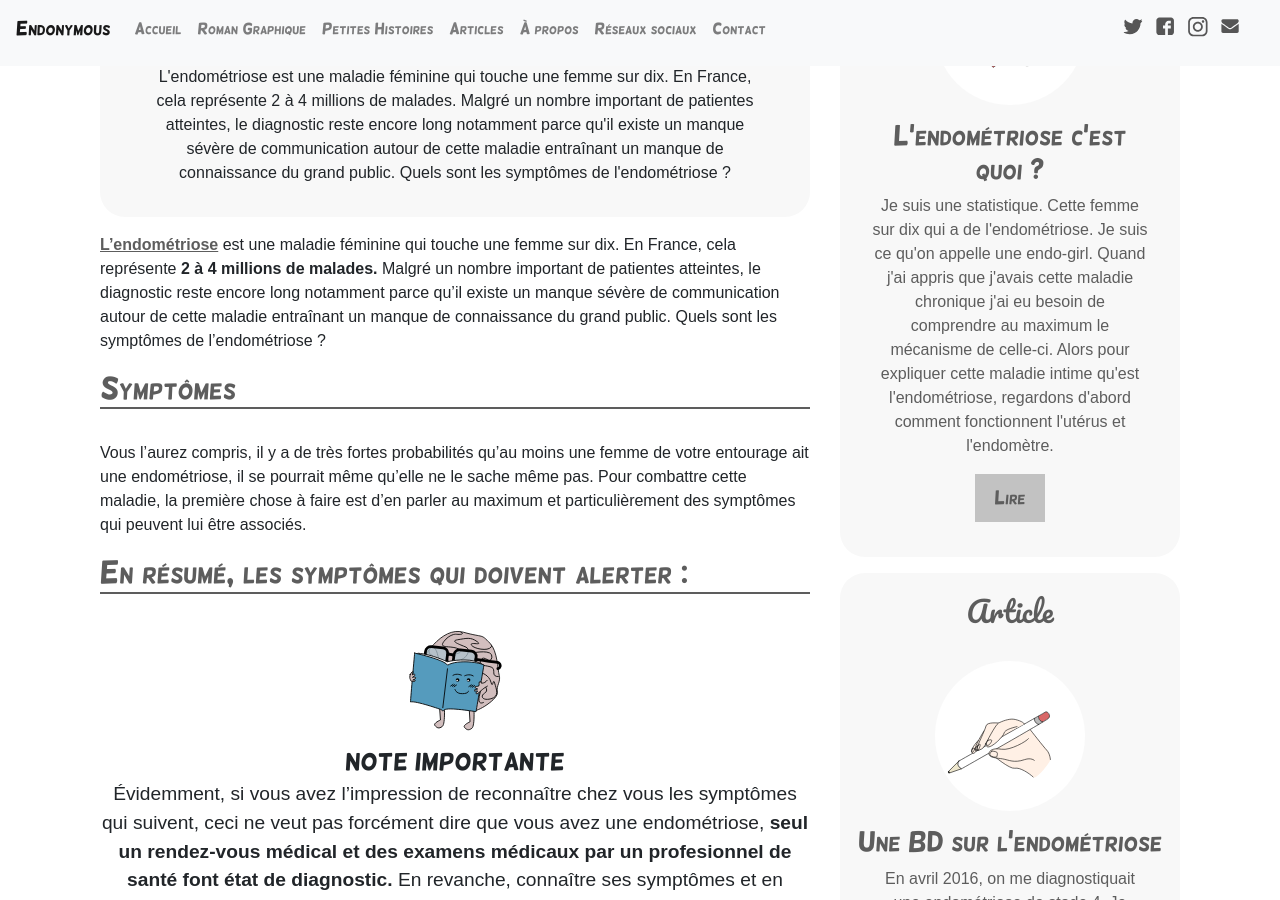
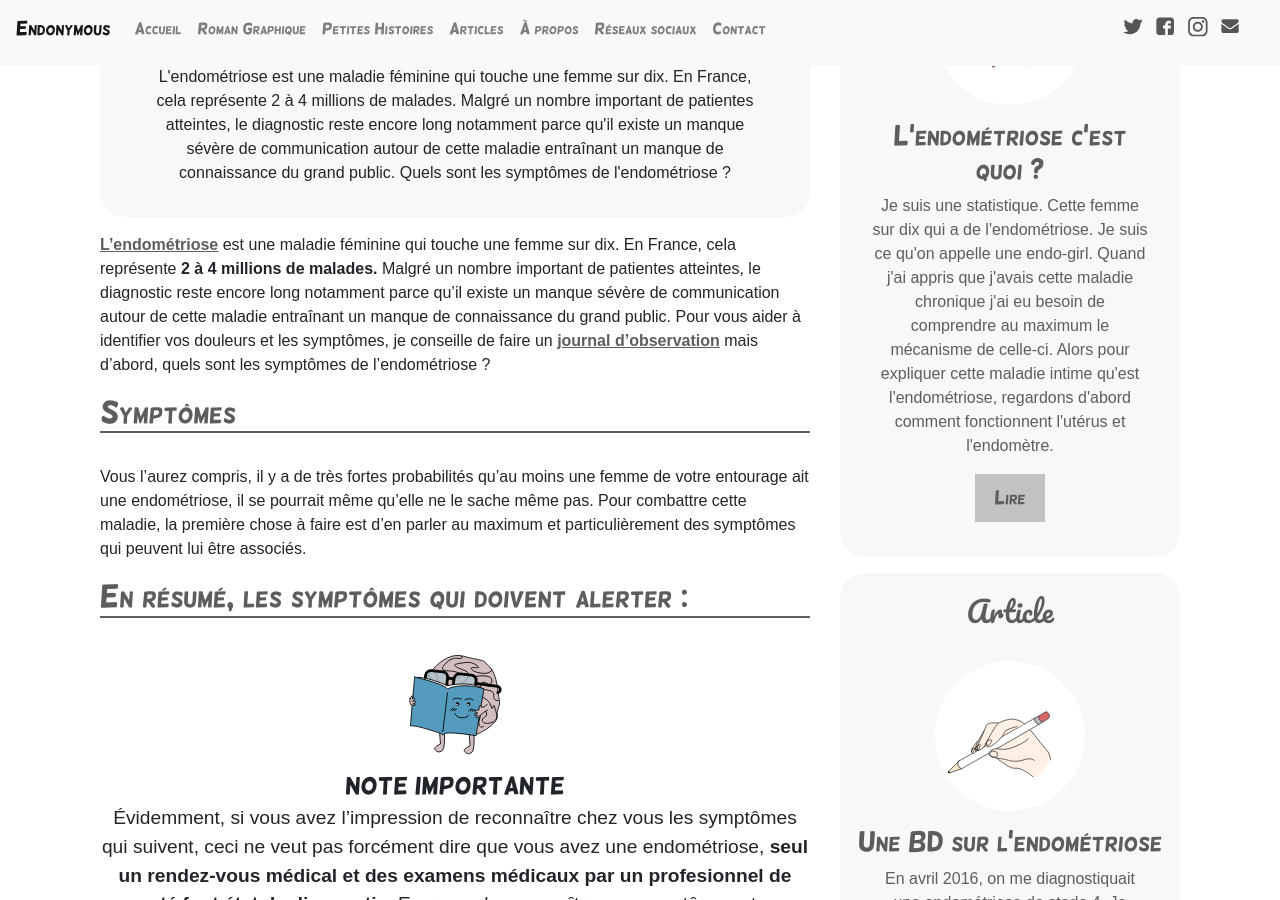
Before and after one commit to IzzDesign/old.endonymous.fr, a Jekyll site: the page built from _posts/2018-10-14-l-endometriose-symptomes.md, in a window 1280 px wide and 900 px high, scrolled down 793 px. Built offline with Jekyll 4.4.1, drawn with Linux system fonts in a browser that asks for light colours; comment, search, counter and statistics services are not loaded.

Commit message:
Update 2018-10-14-l-endometriose-symptomes.md

```diff
--- a/_posts/2018-10-14-l-endometriose-symptomes.md
+++ b/_posts/2018-10-14-l-endometriose-symptomes.md
@@ -13,7 +13,7 @@ type: Article
 redirect_from:
   - /article/2018/10/14/l-endometriose-symptomes.html
 ---
-[L'endométriose](/article/2018/06/17/l-endometriose-c-est-quoi.html) est une maladie féminine qui touche une femme sur dix. En France, cela représente **2 à 4 millions de malades.** Malgré un nombre important de patientes atteintes, le diagnostic reste encore long notamment parce qu'il existe un manque sévère de communication autour de cette maladie entraînant un manque de connaissance du grand public. Quels sont les symptômes de l'endométriose ?
+[L'endométriose](/article/2018/06/17/l-endometriose-c-est-quoi.html) est une maladie féminine qui touche une femme sur dix. En France, cela représente **2 à 4 millions de malades.** Malgré un nombre important de patientes atteintes, le diagnostic reste encore long notamment parce qu'il existe un manque sévère de communication autour de cette maladie entraînant un manque de connaissance du grand public. Pour vous aider à identifier vos douleurs et les symptômes, je conseille de faire un [journal d'observation](/article/2020/05/10/journal-observation.html) mais d'abord, quels sont les symptômes de l'endométriose ?
 
 ## Symptômes
 Vous l’aurez compris, il y a de très fortes probabilités qu’au moins une femme de votre entourage ait une endométriose, il se pourrait même qu’elle ne le sache même pas. Pour combattre cette maladie, la première chose à faire est d’en parler au maximum et particulièrement des symptômes qui peuvent lui être associés.
```
